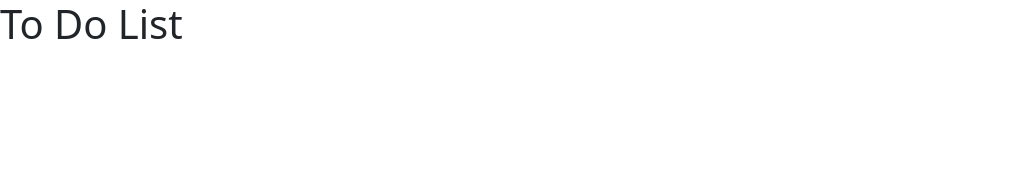
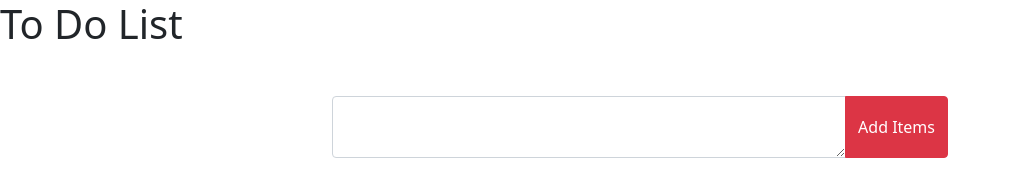
Before and after one commit to Bithe/To-Do-List-Js-Simple, a plain HTML site: page index.html in a window 1280 px wide. Shown: the whole page, without its empty margins (0-1011 px from the left). Drawn offline with nearby package versions, Linux system fonts and the light colour scheme.

Commit message:
to do list button add

```diff
--- a/index.html
+++ b/index.html
@@ -11,8 +11,13 @@
 </head>
 <body>
   <h1>To Do List</h1>
+
   <div class=" container text-center w-50 m-auto mt-5">
 
+    <div class="input-group">
+      <textarea class="form-control" aria-label="With textarea"></textarea>
+      <button class="btn btn-danger input-group-text">Add Items</button>
+    </div>
   </div>
 
 
```
